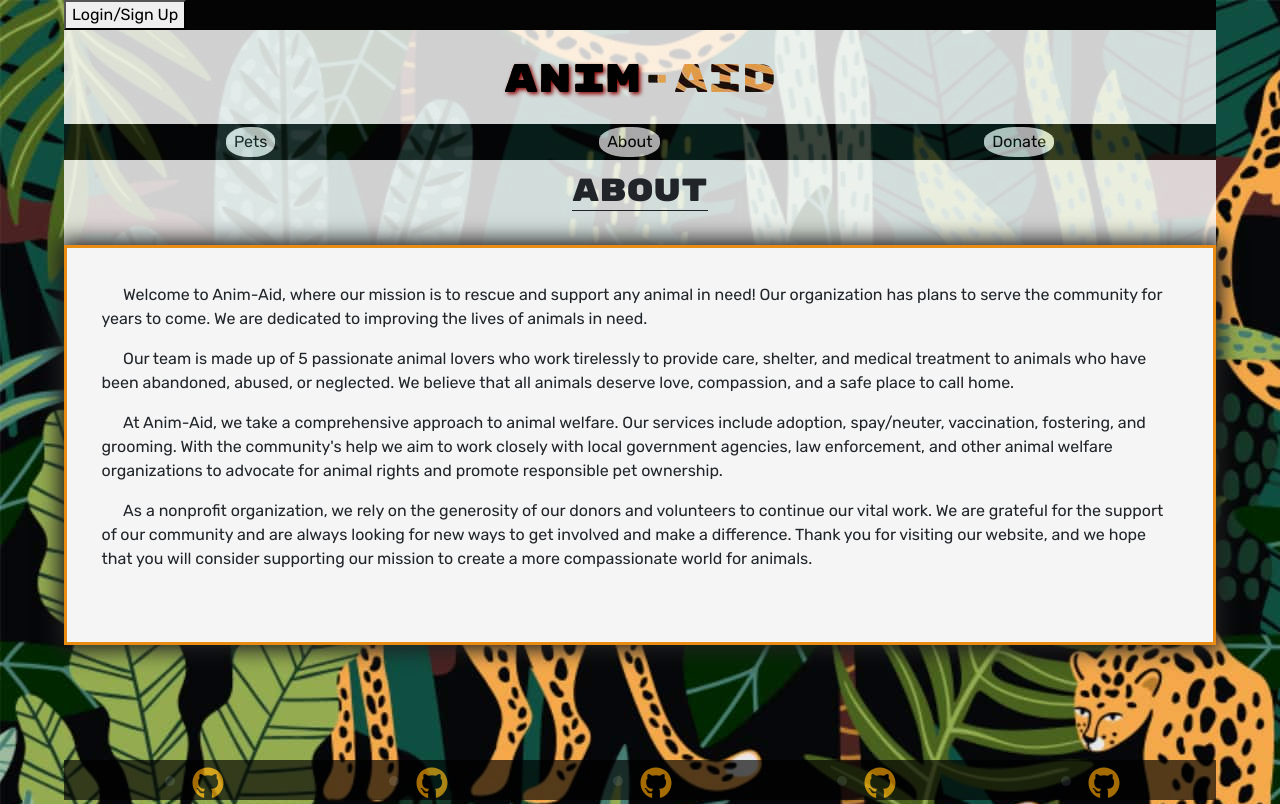
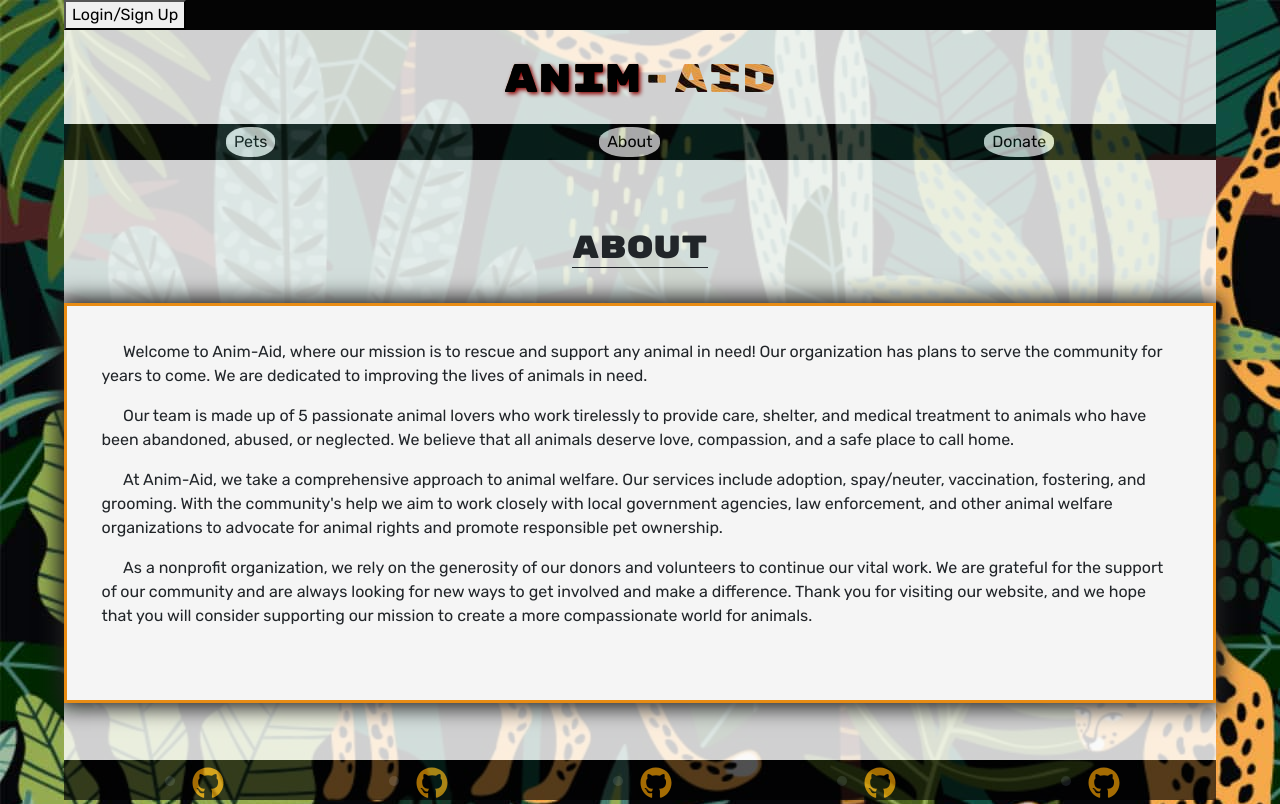
Before and after one commit to kabdomora/P3G5, a React (Create React App) app in the folder client/: page / in a window 1280 px wide. Built offline with nearby package versions, Linux system fonts and the light colour scheme.

Commit message:
more css changes

```diff
--- a/client/src/index.css
+++ b/client/src/index.css
@@ -135,6 +135,7 @@ h6 {
   }
   .profile-btn {
     width: 30px;
+    height: inherit;
   }
 
   .lower-header {
@@ -155,7 +156,8 @@ h6 {
 }
 
 .main-article-parent {
-  height: auto;
+  min-height: auto;
+  height: 75vh;
   width: 90%;
   background-color: rgba(254, 254, 254, 0.814);
   display: flex;
@@ -425,7 +427,8 @@ h6 {
 }
 
 .donation-modal {
-  height: auto;
+  min-height: 50%;
+  height: fit-content;
   width: 90%;
   background-color: white;
 
```
